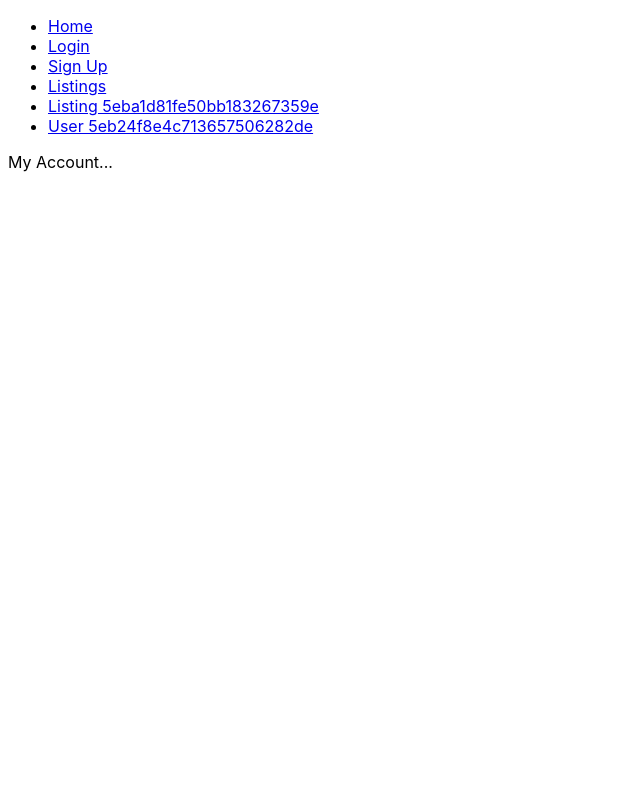
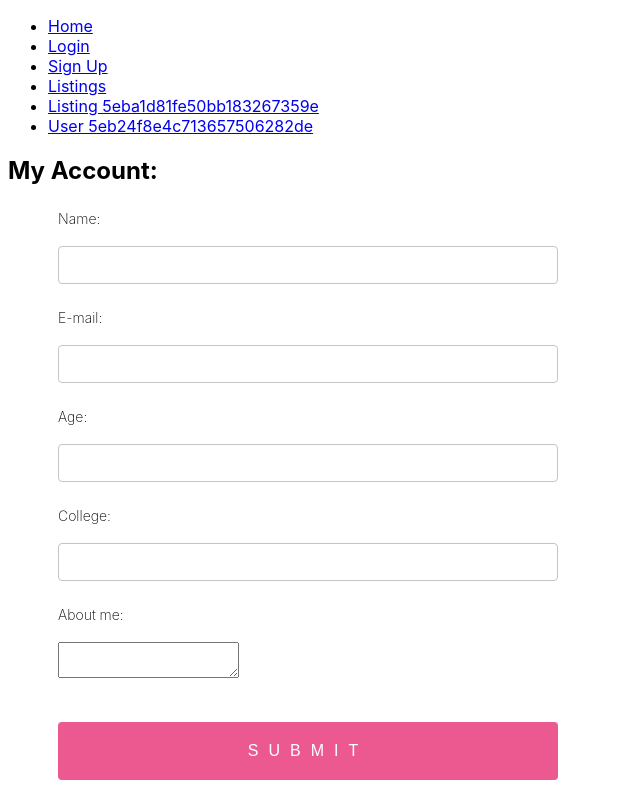
Before and after one commit to lucasmrl/roomie, a React (Create React App) app in the folder roomie-frontend/: page /my-account in a window 1280 px wide. Shown: the whole page, without its empty margins (0-640 px from the left). Built offline with nearby package versions, Linux system fonts and the light colour scheme; no server answers.

Commit message:
Added "MyAccount"/Update User Info

```diff
--- a/roomie-frontend/src/components/Login.js
+++ b/roomie-frontend/src/components/Login.js
@@ -19,6 +19,7 @@ function Login(props) {
 
       if (response.status === 200) {
         localStorage.setItem("isAuth", "true");
+        console.log(response.data.data.user._id);
         setIsAuth(true);
         props.history.push("/");
       }
--- a/roomie-frontend/src/components/MyAccount.js
+++ b/roomie-frontend/src/components/MyAccount.js
@@ -1,7 +1,98 @@
-import React from "react";
+import React, { useState, useEffect } from "react";
+import axios from "axios";
+import { useForm } from "react-hook-form";
+import "./styles.css";
 
 function MyAccount() {
-  return <p>My Account...</p>;
+  const { register, handleSubmit, errors } = useForm();
+  const [userData, setUserData] = useState({});
+
+  useEffect(() => {
+    const userId = localStorage.getItem("userID");
+    const fetchUserData = async () => {
+      try {
+        const response = await axios({
+          method: "GET",
+          url: `/api/users/${userId}`,
+        });
+
+        setUserData(response.data.data.user);
+      } catch (error) {
+        return alert(
+          "Something went wrong while trying to fetch this particular User...🧐"
+        );
+      }
+    };
+    fetchUserData();
+  }, []);
+
+  const onSubmit = async (data) => {
+    if (data.name === "") data.name = userData.name;
+    if (data.contactEmail === "") data.contactEmail = userData.email;
+    if (data.age === "") data.age = userData.age;
+    if (data.college === "") data.college = userData.college;
+    if (data.about === "") data.about = userData.about;
+
+    try {
+      const response = await axios({
+        method: "PATCH",
+        url: "/api/users/updateMe",
+        data,
+      });
+
+      if (response.status === 200) {
+        alert("It Worked!");
+        //   props.history.push("/");
+      }
+    } catch (error) {
+      console.log(error.response.data.message);
+      return alert("Problems!! ❌");
+    }
+  };
+
+  return (
+    <div>
+      <h2>My Account:</h2>
+      <form onSubmit={handleSubmit(onSubmit)}>
+        <label>Name:</label>
+        <input
+          type="text"
+          placeholder={userData.name}
+          name="name"
+          ref={register}
+        />
+
+        <label>E-mail:</label>
+        <input
+          type="email"
+          placeholder={userData.email}
+          name="contactEmail"
+          ref={register({ pattern: /^\S+@\S+$/i })}
+        />
+
+        <label>Age:</label>
+        <input
+          type="number"
+          placeholder={userData.age}
+          name="age"
+          ref={register}
+        />
+
+        <label>College:</label>
+        <input
+          type="text"
+          placeholder={userData.college}
+          name="college"
+          ref={register}
+        />
+
+        <label>About me:</label>
+        <textarea name="about" placeholder={userData.about} ref={register} />
+
+        <input type="submit" />
+      </form>
+    </div>
+  );
 }
 
 export default MyAccount;
--- a/roomie-frontend/src/components/NewListing.js
+++ b/roomie-frontend/src/components/NewListing.js
@@ -9,7 +9,7 @@ function NewListing() {
     try {
       const response = await axios({
         method: "POST",
-        url: "/api//listings",
+        url: "/api/listings",
         data,
       });
 
--- a/roomie-frontend/src/components/Signup.js
+++ b/roomie-frontend/src/components/Signup.js
@@ -18,6 +18,7 @@ function Signup(props) {
 
       if (response.status === 201) {
         localStorage.setItem("isAuth", "true");
+        localStorage.setItem("userID", response.data.data.user._id);
         setIsAuth(true);
         props.history.push("/");
       }
@@ -25,8 +26,6 @@ function Signup(props) {
       return alert("Sorry, We could not sign you up! ❌");
     }
   };
-
-  console.log(watch("password"));
 
   return (
     <div>
--- a/roomie-frontend/src/components/User.js
+++ b/roomie-frontend/src/components/User.js
@@ -8,6 +8,7 @@ function UserProfile(props) {
       <div>
         <p>{props.name}</p>
         <p>{props.email}</p>
+        <p>{props.about}</p>
         <p>{props.about}</p>
         <p>{props.age}</p>
         <p>{props.college}</p>
```
